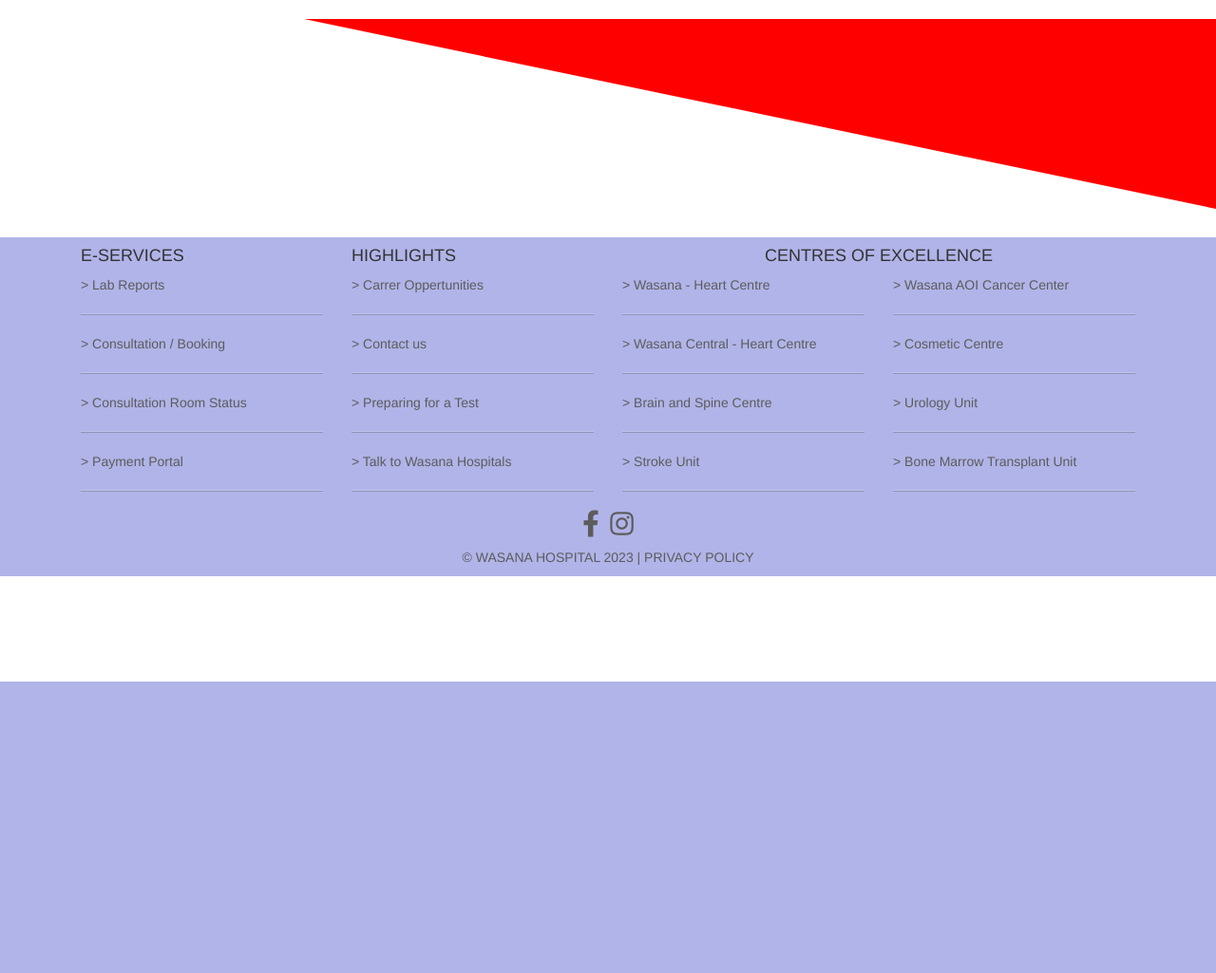
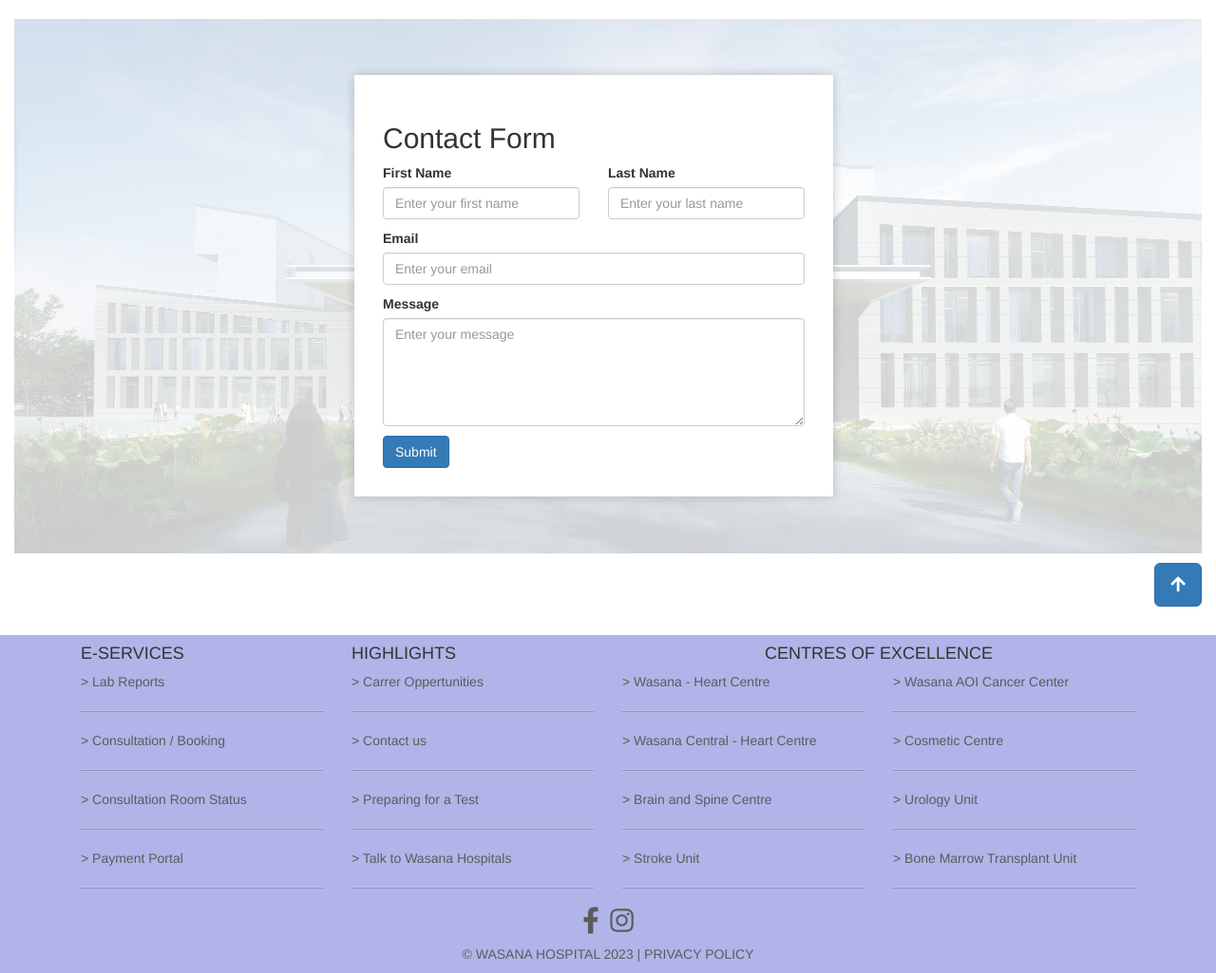
Before and after one commit to chamodi179/Hospital_Management_System-Django, a Django app: page /Contact in a window 1280 px wide. Shown: the part 82-1107 px from the top of the page at 95% size. Before the commit the page ends 800 px from the top, so only its background shows below. Run offline with Django 4.2, Linux system fonts and the light colour scheme; some libraries are stand-ins or nearby versions.

Commit message:
Updated About.html and Contact.html

```diff
--- a/Templates/About.html
+++ b/Templates/About.html
@@ -145,11 +145,9 @@
             </div>
         </div>
         <div class="container-fluid text-end mb-0">
-            <!-- <button class="btn btn-primary btn-lg" id="scrollToTop" title="Scroll to Top"> -->
             <a href="#" class="btn btn-primary btn-lg" id="scrollToTop">
                 <i class="fas fa-arrow-up"></i>
             </a>
-            <!-- </button> -->
         </div>
 
 
--- a/Templates/Contact.html
+++ b/Templates/Contact.html
@@ -1,34 +1,91 @@
+{% load static %}
+
 <!DOCTYPE html>
 <html lang="en">
+
 <head>
-    <meta charset="UTF-8">
-    <meta name="viewport" content="width=device-width, initial-scale=1.0">
+    <meta charset="UTF-8" />
+    <meta name="viewport" content="width=device-width, initial-scale=1.0" />
     <title>Contact</title>
+    <link rel="stylesheet" href="https://cdn.jsdelivr.net/npm/bootstrap@5.1.3/dist/css/bootstrap.min.css">
     <style>
         .site-body {
             width: 100%;
-            height: 200px; /* Adjust the height as needed */
-            background-color: #ff0000; /* Set the desired background color */
-            clip-path: polygon(25% 0, 100% 0, 100% 100%, 100% 100%); /* Create the trapezoid shape using clip-path */
+            height: auto;
+            /* Adjust the height as needed */
+        }
+
+        #top-image {
+            opacity: 0.2;
+            filter: brightness(100%);
+        }
+
+        .centered-form {
+            position: absolute;
+            top: 50%;
+            left: 50%;
+            transform: translate(-50%, -50%);
+        }
+
+        .contact-form {
+            box-shadow: 0px 0px 10px rgba(0, 0, 0, 0.2);
+            padding: 20px;
+            /*color: white;*/
         }
     </style>
+</head>
 
-</head>
 <body>
     <!-- navbar -->
-    <div class="navbar-wrapper">
-        {% include 'navbar.html' %}
-    </div>
+    <div class="navbar-wrapper">{% include 'navbar.html' %}</div>
     <!-- site body -->
-    <div>
-        <div class="site-body">
-
+    <div class="site-body">
+        <div class="container-fluid position-relative">
+            <img class="img-fluid" src="{% static 'images/hospital-building-1.jpg' %}" id="top-image" />
+            <div class="container position-absolute top-50 start-50 translate-middle" id="top-image-content">
+                <div class="container">
+                    <div class="row justify-content-center centered-form">
+                        <div class="col-md-12 contact-form p-5" style="background-color:white">
+                            <h2>Contact Form</h2>
+                            <form>
+                                <div class="row mb-3">
+                                    <div class="col-md-6">
+                                        <label for="fname" class="form-label">First Name</label>
+                                        <input type="text" class="form-control" id="fname"
+                                            placeholder="Enter your first name">
+                                    </div>
+                                    <div class="col-md-6">
+                                        <label for="lname" class="form-label">Last Name</label>
+                                        <input type="text" class="form-control" id="lname"
+                                            placeholder="Enter your last name">
+                                    </div>
+                                </div>
+                                <div class="mb-3">
+                                    <label for="email" class="form-label">Email</label>
+                                    <input type="email" class="form-control" id="email" placeholder="Enter your email">
+                                </div>
+                                <div class="mb-3">
+                                    <label for="message" class="form-label">Message</label>
+                                    <textarea class="form-control" id="message" rows="5"
+                                        placeholder="Enter your message"></textarea>
+                                </div>
+                                <button type="submit" class="btn btn-primary">Submit</button>
+                            </form>
+                        </div>
+                    </div>
+                </div>
+            </div>
         </div>
     </div>
+    <div class="container-fluid text-end mb-0 mt-3">
+        <a href="#" class="btn btn-primary btn-lg" id="scrollToTop">
+            <i class="fas fa-arrow-up"></i>
+        </a>
+    </div>
+    <!-- footer -->
+    <div class="footer-wrapper mt-5">{% include 'footer.html' %}</div>
 
-    <!-- footer -->
-    <div class="footer-wrapper mt-5">
-        {% include 'footer.html' %}
-    </div>
+    <script src="https://cdn.jsdelivr.net/npm/bootstrap@5.1.3/dist/js/bootstrap.bundle.min.js"></script>
 </body>
+
 </html>
```
Also changed, not shown: static/images/contact-bg.jpg (added).
